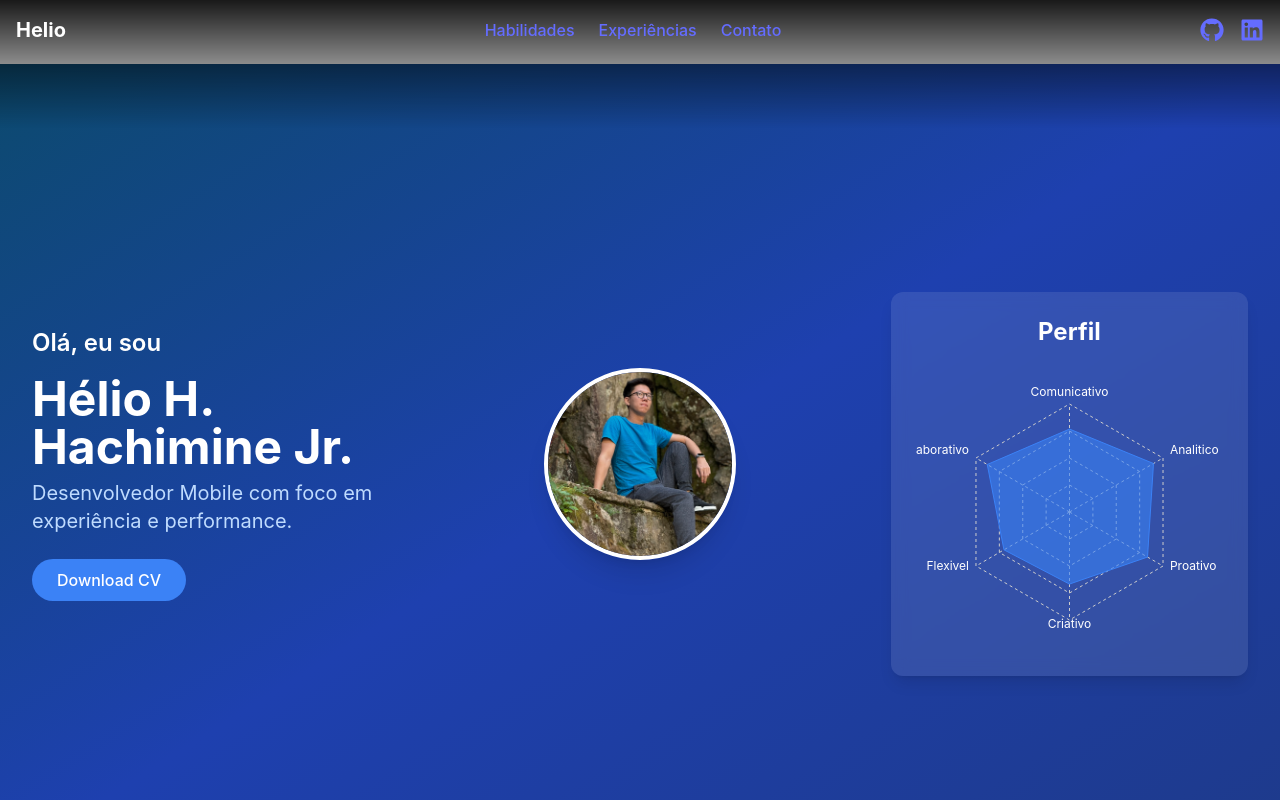
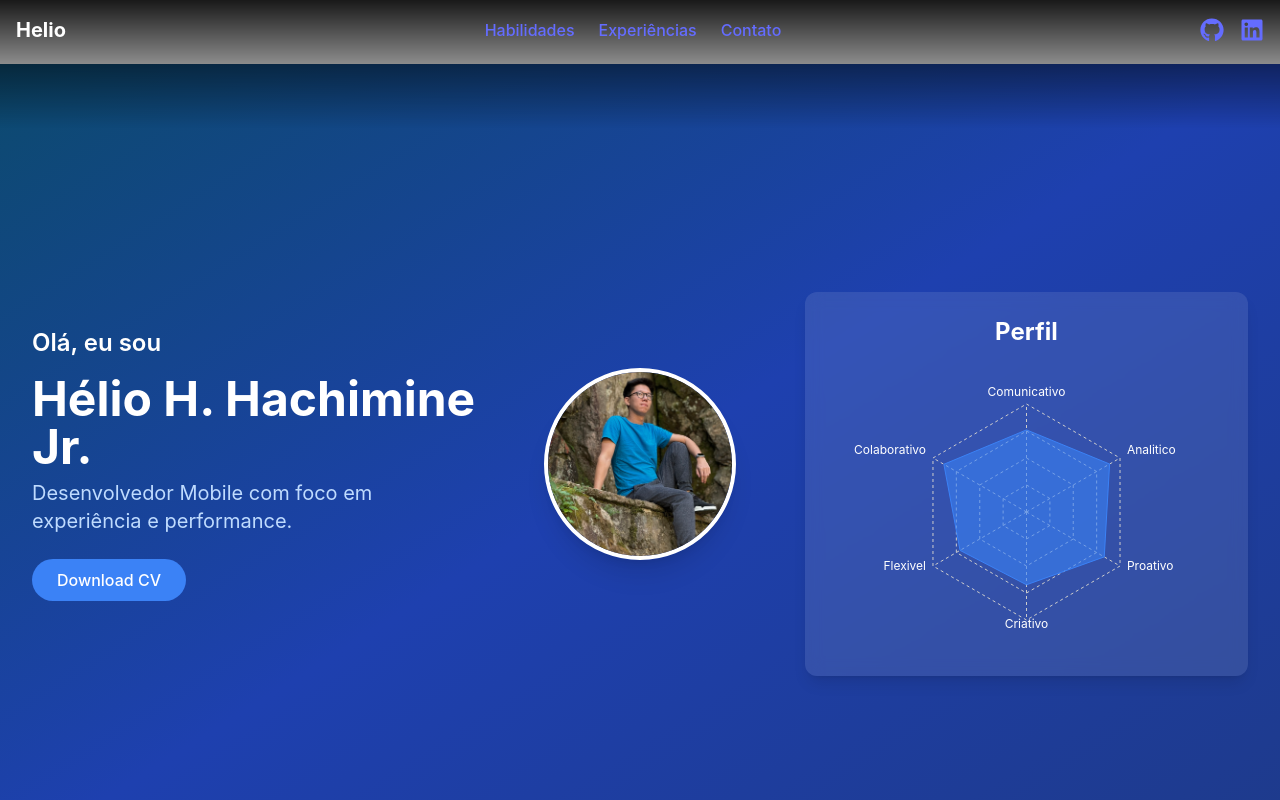
Before and after one commit to heliohachimine/portifolio, a React (Vite) app: page / in a window 1280 px wide. Shown: the top 800 px of the page. Built offline with nearby package versions, Linux system fonts and the light colour scheme.

Commit message:
fix chart size

```diff
--- a/src/App.jsx
+++ b/src/App.jsx
@@ -6,6 +6,8 @@ import { BrowserRouter as Router, Routes, Route } from "react-router-dom";
 import Header from "./components/Header";
 import { AnimatePresence } from "framer-motion";
 import Details from "./pages/CurriculumDetail";
+import Footer from "./components/Footer";
+
 
 export default function App() {
   return (
@@ -19,6 +21,7 @@ export default function App() {
             <Route path="/details/:id" element={<Details />} />
           </Routes>
         </AnimatePresence>
+        <Footer />
       </Router>
     </div>
   );
--- a/src/components/Hero.jsx
+++ b/src/components/Hero.jsx
@@ -5,13 +5,13 @@ export default function HeroSection() {
   return (
     <section className="w-full min-h-screen bg-gradient-to-br from-sky-900 via-blue-800 to-blue-900 text-white flex items-center justify-center px-4 py-12">
       <motion.div
-        initial={{ opacity: 0, y: 40 }}
-        animate={{ opacity: 1, y: 0 }}
-        transition={{ duration: 0.6 }}
-        className="w-full max-w-7xl grid grid-cols-1 md:grid-cols-3 gap-10 items-center"
-      >
+  initial={{ opacity: 0, y: 40 }}
+  animate={{ opacity: 1, y: 0 }}
+  transition={{ duration: 0.6 }}
+  className="w-full max-w-7xl grid grid-cols-1 md:grid-cols-5 gap-10 items-center"
+>
         {/* Texto */}
-        <div className="text-center md:text-left px-4">
+        <div className="text-center md:text-left px-4 md:col-span-2">
           <h2 className="text-2xl font-semibold mb-4">Olá, eu sou</h2>
           <h1 className="text-4xl md:text-5xl font-bold mb-2">Hélio H. Hachimine Jr.</h1>
           <p className="text-blue-200 text-lg md:text-xl">
@@ -24,7 +24,7 @@ export default function HeroSection() {
         </div>
 
         {/* Avatar */}
-        <div className="flex justify-center">
+        <div className="flex justify-center md:col-span-1">
           <div className="relative w-40 h-40 md:w-48 md:h-48 rounded-full border-4 border-white overflow-hidden shadow-xl">
             <img
               src="/avatar.jpeg"
@@ -35,7 +35,7 @@ export default function HeroSection() {
         </div>
 
         {/* Skills */}
-        <div className="flex justify-center md:justify-end px-4">
+        <div className="flex justify-center md:justify-end px-4 md:col-span-2">
           <SkillsChart />
         </div>
       </motion.div>
--- a/src/components/SkillChart.jsx
+++ b/src/components/SkillChart.jsx
@@ -28,7 +28,7 @@ export default function SkillsRadarChart() {
 
       setData(
         BASE_DATA.map((item, i) => {
-          const variation = Math.sin(angle.current + i) * 5; // oscilação cíclica
+          const variation = Math.sin(angle.current + i) * 4; // oscilação cíclica
           return {
             ...item,
             level: item.level + variation,
```
